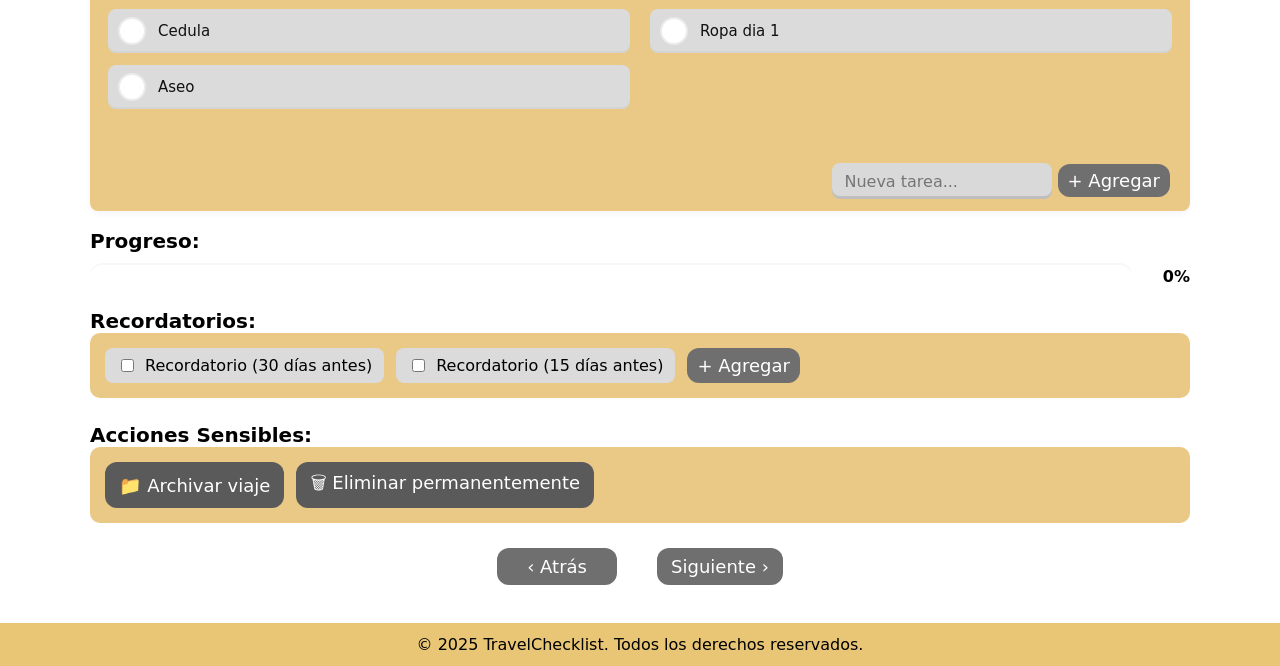
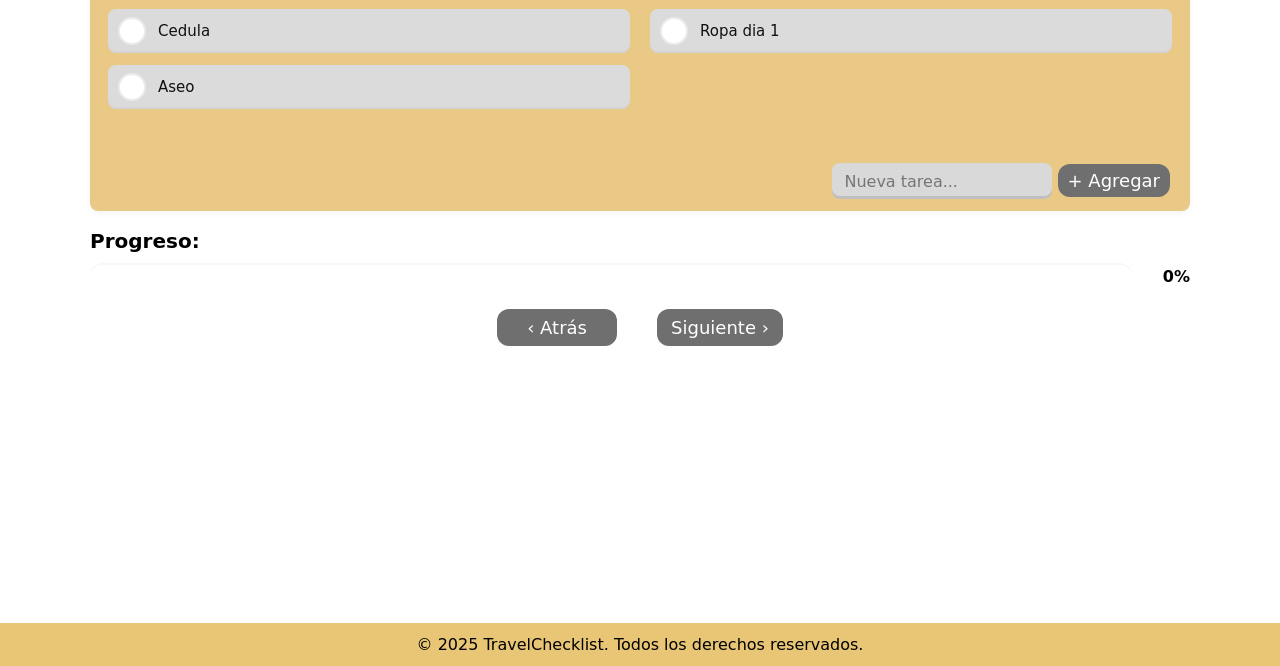
Before and after one commit to WD2M/analisis_dise-o_sistemas, a plain HTML site: page vistas/checklistViaje.html in a window 1280 px wide. Shown: the part 134-800 px from the top of the page. Drawn offline with Linux system fonts and the light colour scheme; files whose address does not match are found by name; a web font is replaced by a local one.

Commit message:
Update checklistViaje.html

```diff
--- a/vistas/checklistViaje.html
+++ b/vistas/checklistViaje.html
@@ -54,33 +54,6 @@
         </div>
         <div class="progress-percent" id="progressPercent">0%</div>
       </div>
-
-      <!-- ================== RECORDATORIOS ================== -->
-<h3 class="section-title">Recordatorios:</h3>
-
-<div class="recordatorios-box">
-
-  <label class="recordatorio-item">
-    <input type="checkbox">
-    <span>Recordatorio (30 días antes)</span>
-  </label>
-
-  <label class="recordatorio-item">
-    <input type="checkbox">
-    <span>Recordatorio (15 días antes)</span>
-  </label>
-
-  <button class="btn-ghost small">+ Agregar</button>
-</div>
-
-<!-- ================== ACCIONES SENSIBLES ================== -->
-<h3 class="section-title">Acciones Sensibles:</h3>
-
-<div class="acciones-box">
-  <button class="btn-ghost danger">📁 Archivar viaje</button>
-  <button class="btn-ghost danger">🗑 Eliminar permanentemente</button>
-</div>
-
 
       <div class="nav-buttons">
         <button id="prevBtn" class="btn-ghost">‹ Atrás</button>
```
